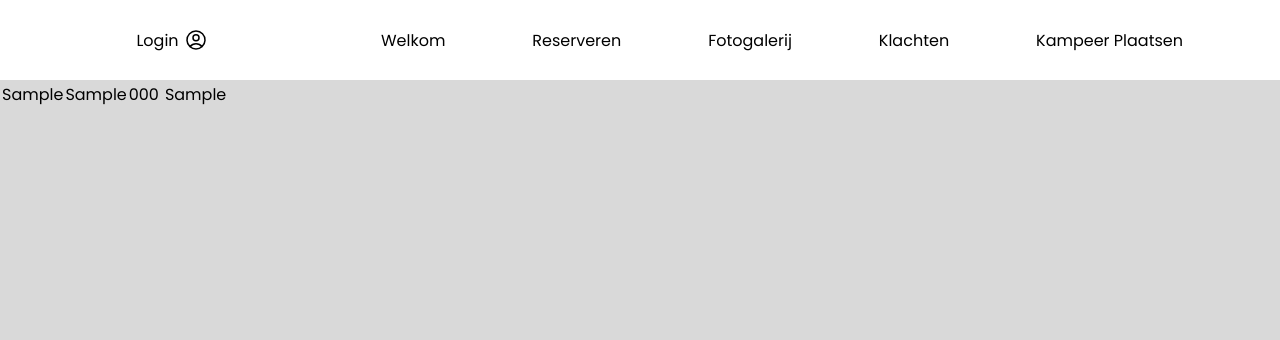
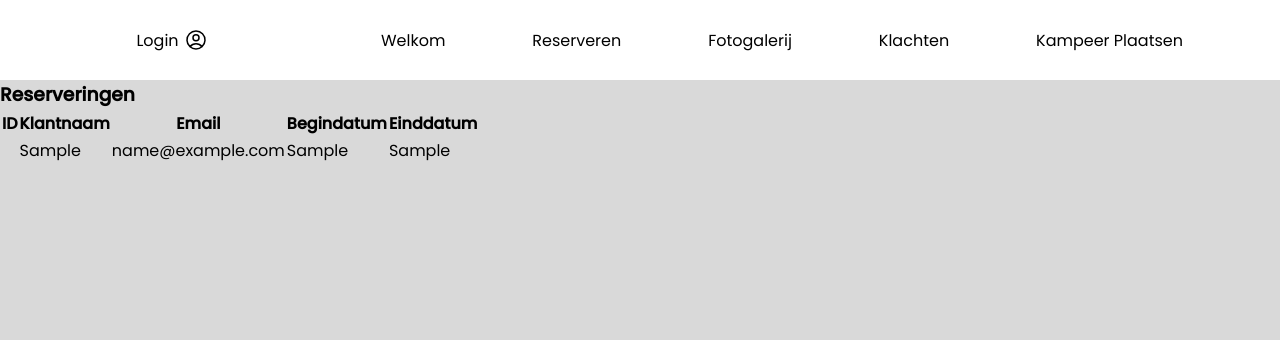
Before and after one commit to luuk353/camping-maasvallei, a PHP site: page /admin.php in a window 1280 px wide. Shown: the top 340 px of the page. Run offline with PHP 8.4, Linux system fonts and the light colour scheme; tables that the repository leaves empty or names only in its code hold one stand-in row (values such as "Sample post"); data that the repository does not hold is empty.

Commit message:
Reserveringen table goed gemaakt

```diff
--- a/admin.php
+++ b/admin.php
@@ -21,21 +21,26 @@ include_once('php/connect.php');
     $stmt -> execute();
     $result = $stmt -> fetchAll();
 
-    foreach($result as $res) {
-        echo "<table>";
-        echo "<tr>";
-        echo "<td>{$res['datum']}</td>";
-        echo "<td>{$res['klantnaam']}</td>";
-        echo "<td>{$res['telefoonnummer']}</td>";
-        echo "<td>{$res['e-mail']}</td>";
-        echo "<td>{$res['reserveringsID']}</td>";
-        echo "<td>{$res['locatie']}</td>";
-        echo "</tr>";
-        echo "</table>";
-    }
-
-
-     ?>
-
+    ?>
+    <!-- Reserveringen -->
+    <h3>Reserveringen</h3>
+    <table>
+        <tr>
+            <th>ID</th>
+            <th>Klantnaam</th>
+            <th>Email</th>
+            <th>Begindatum</th>
+            <th>Einddatum</th>
+        </tr>
+        <?php foreach($result as $res) { ?>
+            <tr>
+                <td><?php echo $res['reserveringsID'] ?></td>
+                <td><?php echo $res['klantnaam'] ?></td>
+                <td><?php echo $res['email'] ?></td>
+                <td><?php echo $res['begindatum'] ?></td>
+                <td><?php echo $res['einddatum'] ?></td>
+            </tr>
+        <?php } ?>
+    </table>
 </body>
 </html>
```
